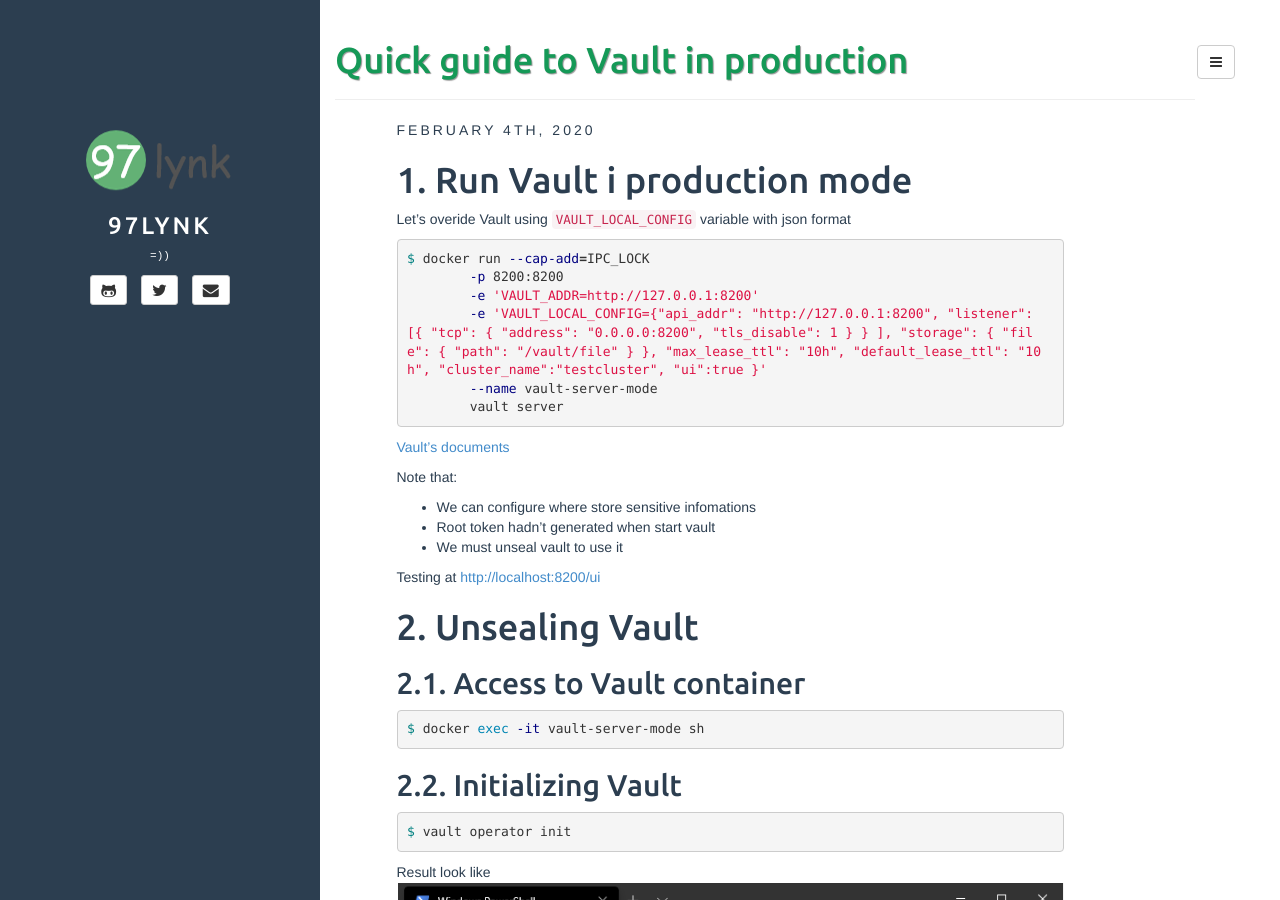
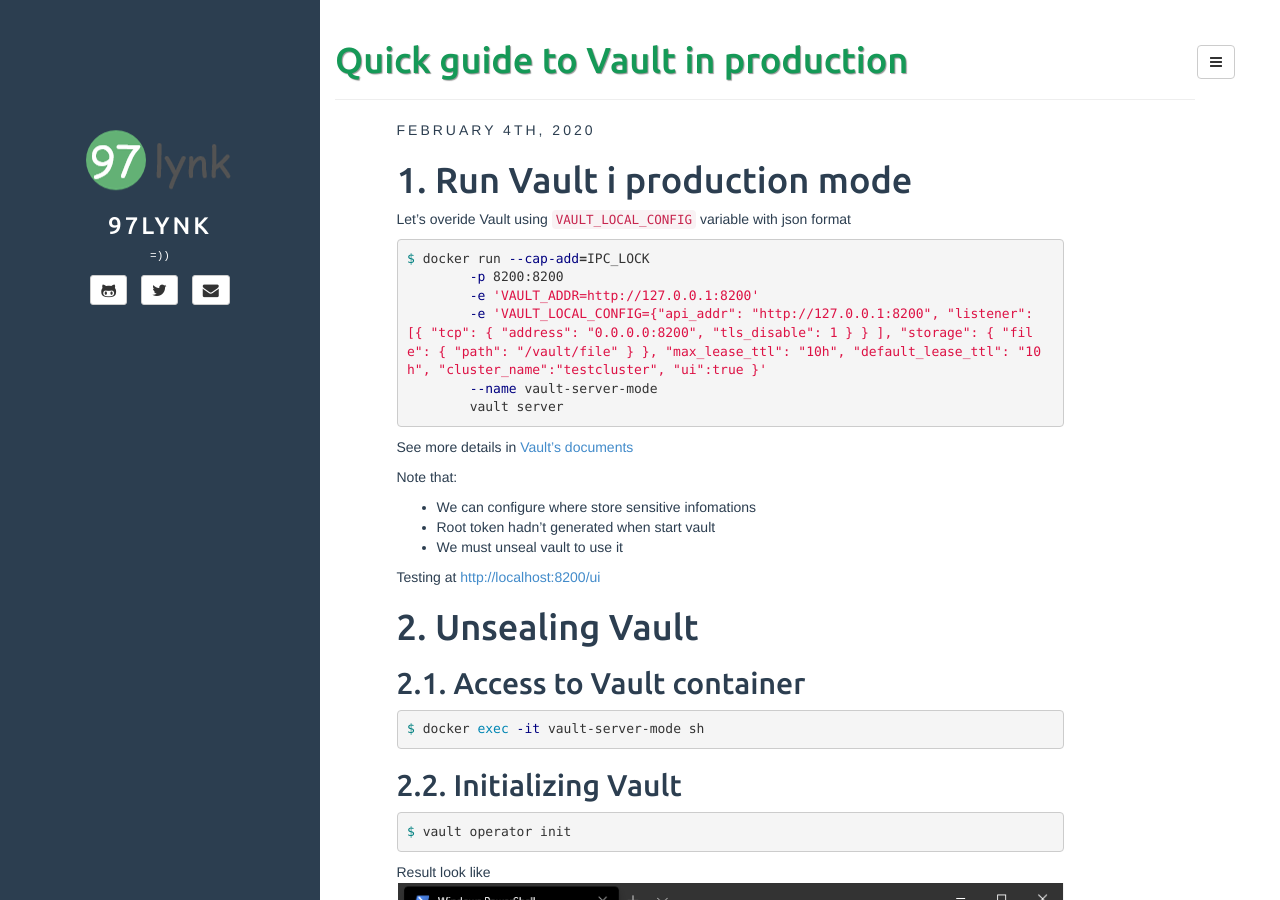
Before and after one commit to 97lynk/97lynk.github.io, a Jekyll site: the page built from _posts/2020-02-04-vault-in-production.md, in a window 1280 px wide and 900 px high. Built offline with Jekyll 4.4.1, drawn with Linux system fonts in a browser that asks for light colours.

Commit message:
fix link image

```diff
--- a/_posts/2020-02-04-vault-in-production.md
+++ b/_posts/2020-02-04-vault-in-production.md
@@ -18,7 +18,7 @@ $ docker run --cap-add=IPC_LOCK
 	vault server
 {% endhighlight %}
 
-<a href="https://www.vaultproject.io/docs/configuration/" target="_blank">Vault's documents</a>
+See more details in <a href="https://www.vaultproject.io/docs/configuration/" target="_blank">Vault's documents</a>
 
 Note that:
 * We can configure where store sensitive infomations
```
